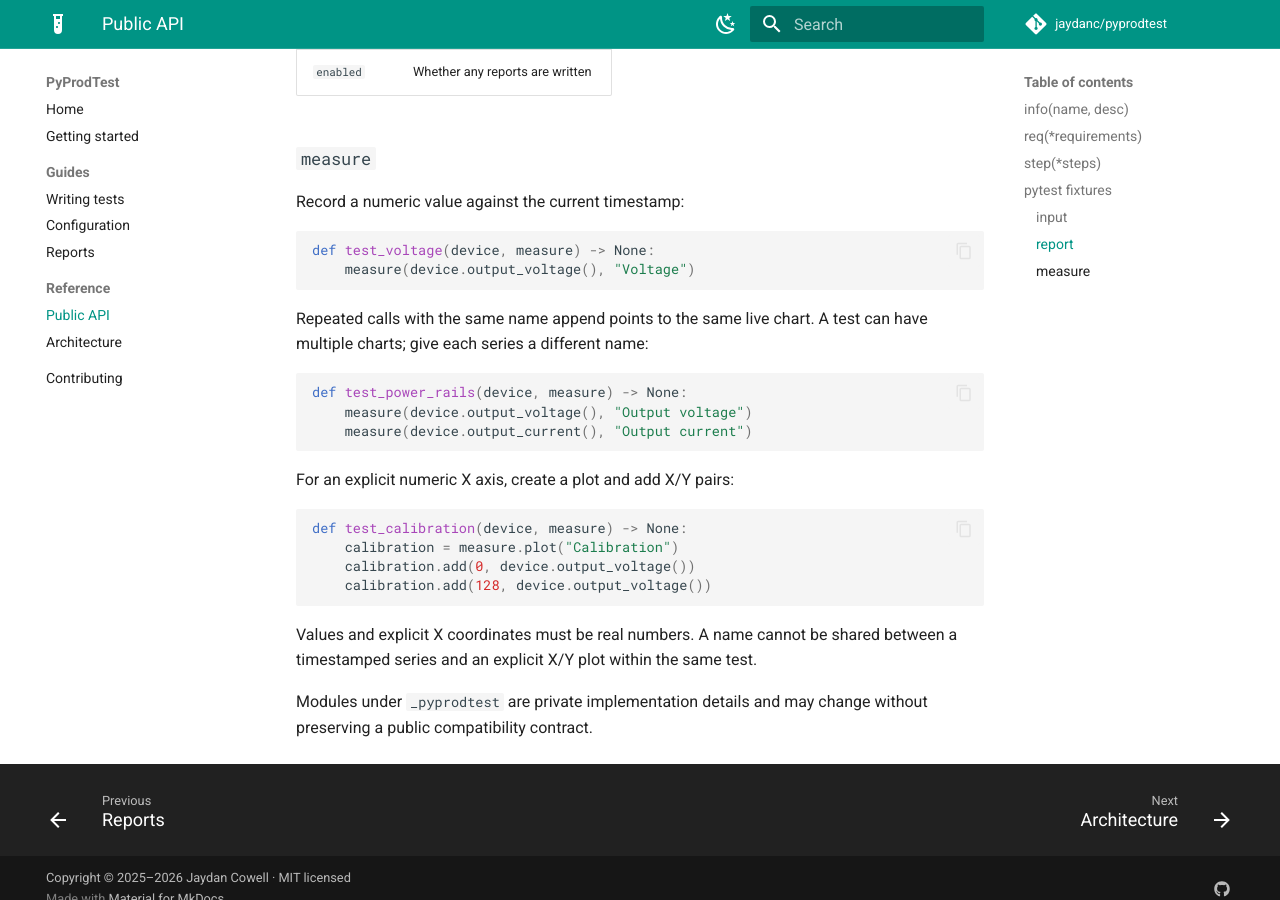
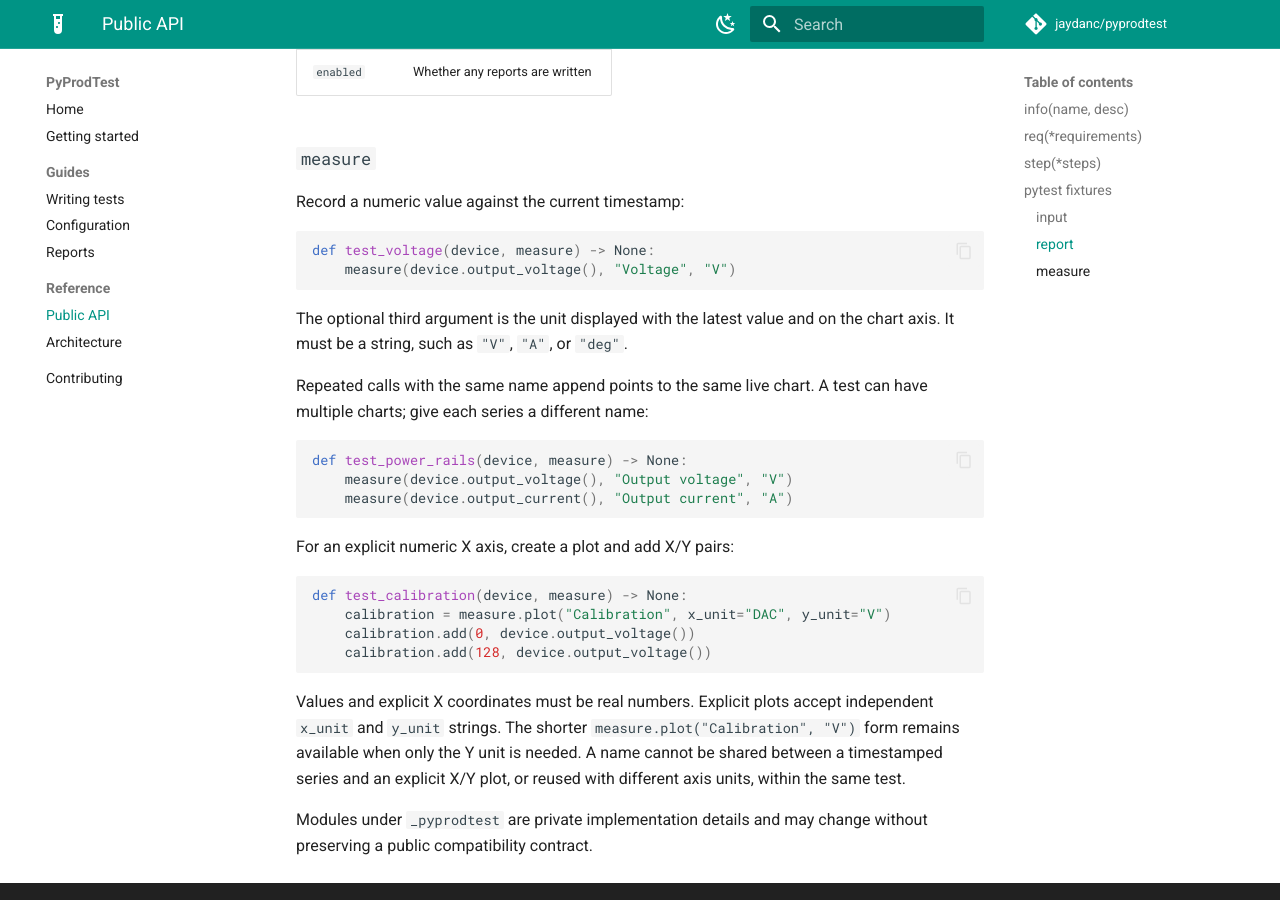
Before and after one commit to jaydanc/pyprodtest, an MkDocs documentation site: the page built from doc/api.md, in a window 1280 px wide and 900 px high, scrolled down 1384 px. Built offline with MkDocs 1.6.1 and Material for MkDocs 9.7.7, drawn with Linux system fonts in a browser that asks for light colours; comment, search, counter and statistics services are not loaded.

Commit message:
Add units

````diff
--- a/doc/api.md
+++ b/doc/api.md
@@ -65,29 +65,35 @@ Record a numeric value against the current timestamp:
 
 ```python
 def test_voltage(device, measure) -> None:
-    measure(device.output_voltage(), "Voltage")
+    measure(device.output_voltage(), "Voltage", "V")
 ```
+
+The optional third argument is the unit displayed with the latest value and on
+the chart axis. It must be a string, such as `"V"`, `"A"`, or `"deg"`.
 
 Repeated calls with the same name append points to the same live chart. A test
 can have multiple charts; give each series a different name:
 
 ```python
 def test_power_rails(device, measure) -> None:
-    measure(device.output_voltage(), "Output voltage")
-    measure(device.output_current(), "Output current")
+    measure(device.output_voltage(), "Output voltage", "V")
+    measure(device.output_current(), "Output current", "A")
 ```
 
 For an explicit numeric X axis, create a plot and add X/Y pairs:
 
 ```python
 def test_calibration(device, measure) -> None:
-    calibration = measure.plot("Calibration")
+    calibration = measure.plot("Calibration", x_unit="DAC", y_unit="V")
     calibration.add(0, device.output_voltage())
     calibration.add(128, device.output_voltage())
 ```
 
-Values and explicit X coordinates must be real numbers. A name cannot be shared
-between a timestamped series and an explicit X/Y plot within the same test.
+Values and explicit X coordinates must be real numbers. Explicit plots accept
+independent `x_unit` and `y_unit` strings. The shorter
+`measure.plot("Calibration", "V")` form remains available when only the Y unit
+is needed. A name cannot be shared between a timestamped series and an explicit
+X/Y plot, or reused with different axis units, within the same test.
 
 Modules under `_pyprodtest` are private implementation details and may change
 without preserving a public compatibility contract.
````
Also changed, not shown: doc/writing-tests.md (+5 -3 lines), src/_pyprodtest/observers/html_report/templates/report.html (+11 -4 lines), src/_pyprodtest/observers/web_ui/static/app.js (+4 -4 lines), 7 other files.
